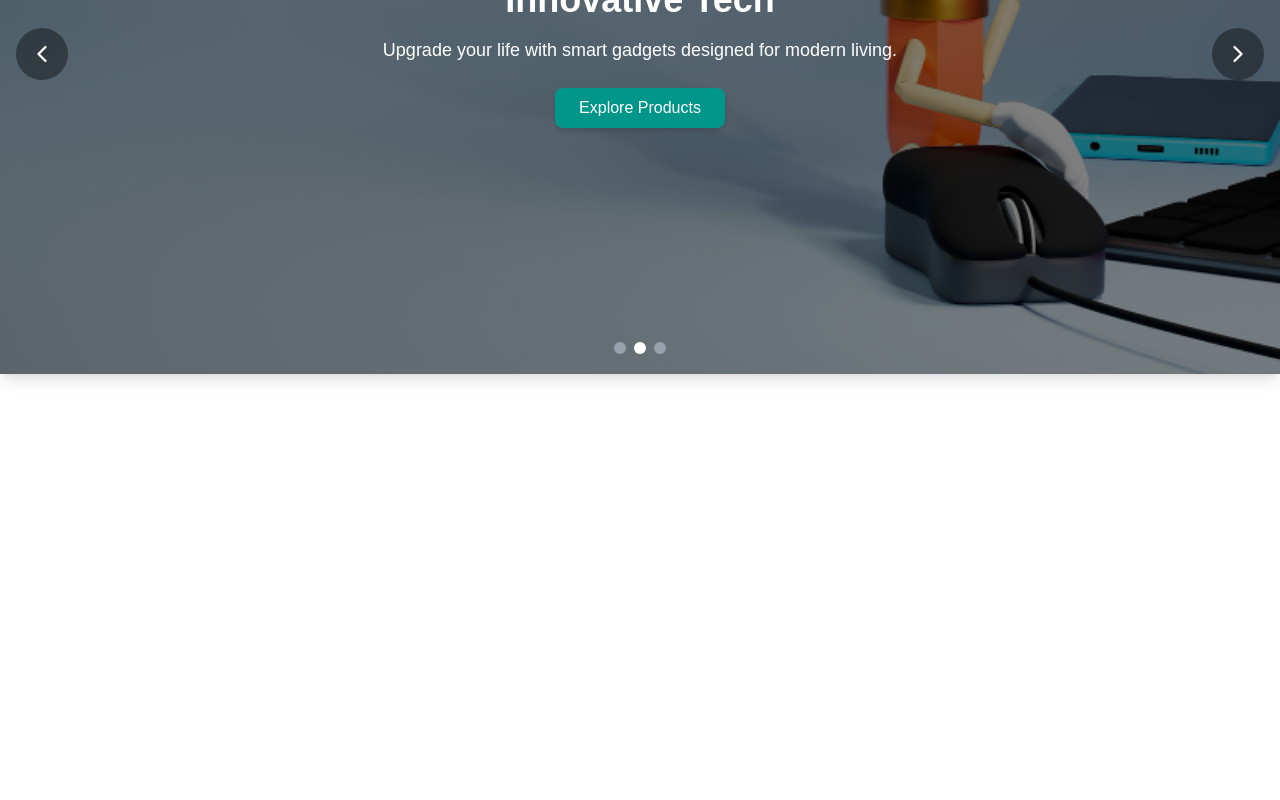
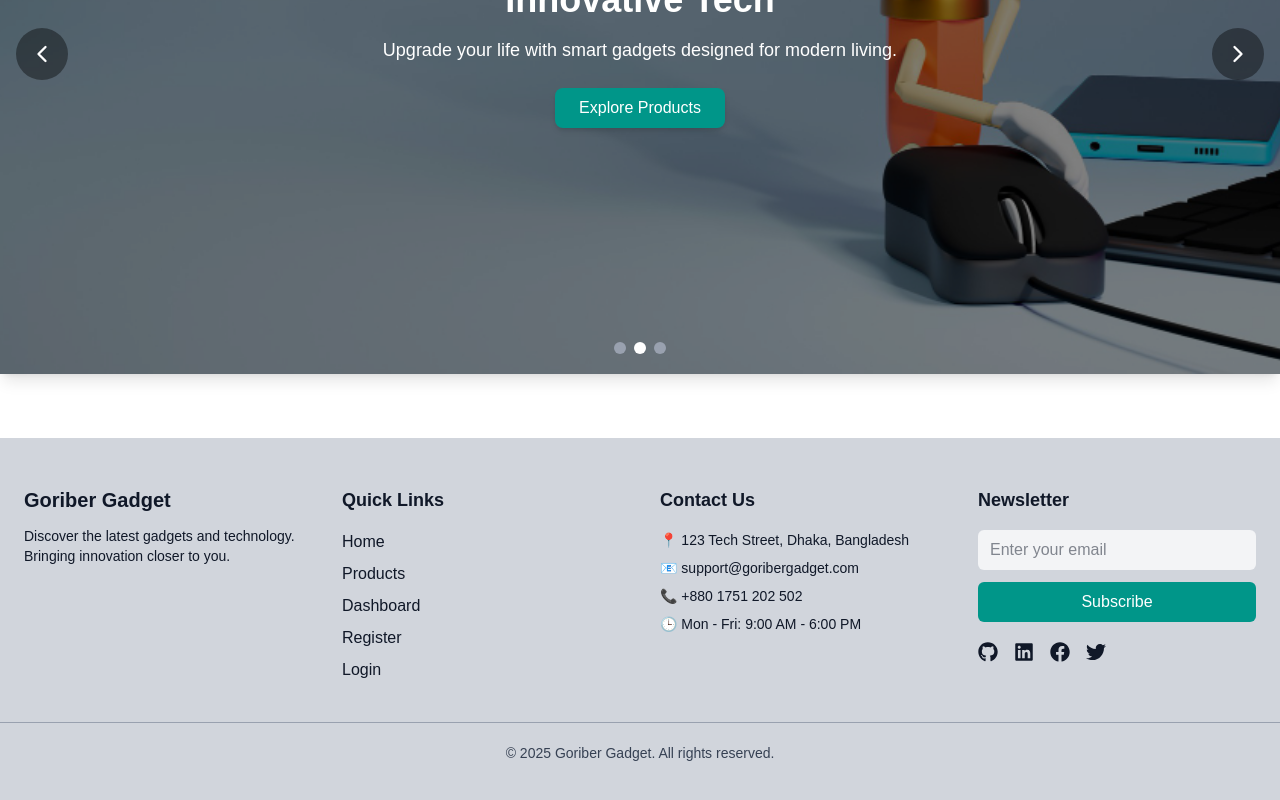
Before and after one commit to raseduzzaman-rased/nextjs.-project, a Next.js app: page / in a window 1280 px wide. Shown: the part 330-1130 px from the top of the page. Before the commit the page ends 800 px from the top, so only its background shows below. Built offline with nearby package versions, Linux system fonts and the light colour scheme.

Commit message:
designed the footer

```diff
--- a/package.json
+++ b/package.json
@@ -13,7 +13,8 @@
     "lucide-react": "^0.540.0",
     "next": "15.5.0",
     "react": "19.1.0",
-    "react-dom": "19.1.0"
+    "react-dom": "19.1.0",
+    "react-icons": "^5.5.0"
   },
   "devDependencies": {
     "@eslint/eslintrc": "^3",
--- /dev/null
+++ b/src/app/components/Footer.jsx
@@ -0,0 +1,135 @@
+"use client";
+import Link from "next/link";
+import {
+  FaFacebook,
+  FaTwitter,
+  FaLinkedin,
+  FaInstagram,
+  FaGithub,
+} from "react-icons/fa";
+
+export default function Footer() {
+  return (
+    <footer className="bg-gray-300 text-gray-900 py-12 mt-16">
+      <div className="max-w-7xl mx-auto px-6 grid grid-cols-1 md:grid-cols-4 gap-10">
+        {/* Column 1 - Logo + About */}
+        <div>
+          <h2 className="text-xl font-bold hover:text-teal-600">
+            Goriber Gadget
+          </h2>
+          <p className="text-sm pt-3 hover:text-teal-600">
+            Discover the latest gadgets and technology. Bringing innovation
+            closer to you.
+          </p>
+        </div>
+
+        {/* Column 2 - Quick Links */}
+        <div>
+          <h3 className="text-lg font-semibold mb-4 hover:text-teal-600">
+            Quick Links
+          </h3>
+          <ul className="space-y-2">
+            <li>
+              <Link href="/" className="hover:text-teal-600">
+                Home
+              </Link>
+            </li>
+            <li>
+              <Link href="/products" className="hover:text-teal-600">
+                Products
+              </Link>
+            </li>
+            <li>
+              <Link href="/dashboard" className="hover:text-teal-600">
+                Dashboard
+              </Link>
+            </li>
+            <li>
+              <Link href="/register" className="hover:text-teal-600">
+                Register
+              </Link>
+            </li>
+            <li>
+              <Link href="/login" className="hover:text-teal-600">
+                Login
+              </Link>
+            </li>
+          </ul>
+        </div>
+
+        {/* Column 3 - Contact Info */}
+        <div>
+          <h3 className="text-lg font-semibold mb-4 hover:text-teal-600">
+            Contact Us
+          </h3>
+          <p className="text-sm hover:text-teal-600">
+            📍 123 Tech Street, Dhaka, Bangladesh
+          </p>
+          <p className="text-sm my-2 hover:text-teal-600">
+            📧 support@goribergadget.com
+          </p>
+          <p className="text-sm hover:text-teal-600">📞 +880 1751 202 502</p>
+          <p className="text-sm my-2 hover:text-teal-600">
+            🕒 Mon - Fri: 9:00 AM - 6:00 PM
+          </p>
+        </div>
+
+        {/* Column 4 - Newsletter & Social */}
+        <div>
+          <h3 className="text-lg font-semibold mb-4 hover:text-teal-600">
+            Newsletter
+          </h3>
+          <form className="flex flex-col space-y-3">
+            <input
+              type="email"
+              placeholder="Enter your email"
+              className="px-3 py-2 rounded-md bg-gray-100 text-gray-900 focus:outline-none focus:ring-2 focus:ring-teal-500"
+            />
+            <button
+              type="submit"
+              className="bg-teal-600 hover:bg-teal-700 px-4 py-2 rounded-md text-white font-medium"
+            >
+              Subscribe
+            </button>
+          </form>
+          {/* Social Icons */}
+          <div className="flex space-x-4 mt-5 text-xl">
+            <Link
+              href="https://github.com/raseduzzaman-rased/"
+              target="_blank"
+              className="hover:text-teal-600"
+            >
+              <FaGithub />
+            </Link>
+            <Link
+              href="https://linkedin.com/raseduzzaman-rased/"
+              target="_blank"
+              className="hover:text-teal-600"
+            >
+              <FaLinkedin />
+            </Link>
+            <Link
+              href="https://www.facebook.com/mdraseduzzaman.rased0/"
+              target="_blank"
+              className="hover:text-teal-600"
+            >
+              <FaFacebook />
+            </Link>
+            <Link
+              href="https://twitter.com/freelancerrased"
+              target="_blank"
+              className="hover:text-teal-600"
+            >
+              <FaTwitter />
+            </Link>
+          </div>
+        </div>
+      </div>
+
+      {/* Bottom Bar */}
+      <div className="border-t border-gray-400 mt-10 pt-5 text-center text-sm text-gray-700">
+        © {new Date().getFullYear()} Goriber Gadget. All rights reserved.
+      </div>
+    </footer>
+  );
+}
--- a/src/app/layout.js
+++ b/src/app/layout.js
@@ -1,6 +1,7 @@
 import { Geist, Geist_Mono } from "next/font/google";
 import "./globals.css";
 import Navbar from "./components/Navbar";
+import Footer from "./components/Footer";
 
 const geistSans = Geist({
   variable: "--font-geist-sans",
@@ -26,6 +27,8 @@ export default function RootLayout({ children }) {
         <Navbar></Navbar>
 
         <main>{children}</main>
+
+        <Footer></Footer>
       </body>
     </html>
   );
```
Also changed, not shown: src/app/components/Navbar.jsx (+2 -12 lines), 1 other file (tests, documents, lock files or other folders).
